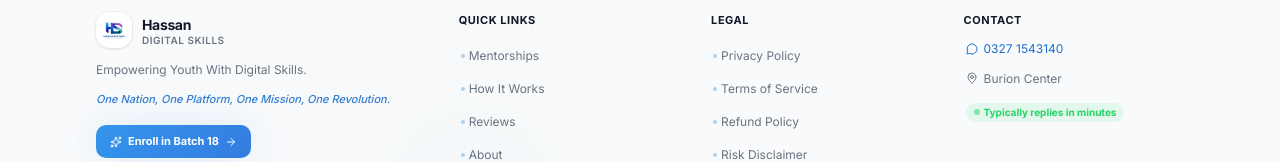
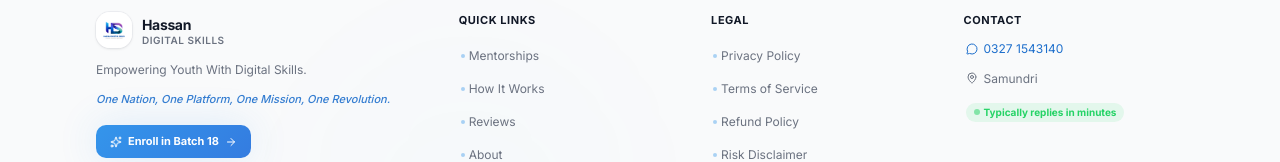
Before and after one commit to AloneCoder199/HDS, a Next.js app: page / in a window 1280 px wide. Shown: the part 10767-10929 px from the top of the page. Built offline with nearby package versions, Linux system fonts and the light colour scheme.

Commit message:
updating footer 2

```diff
--- a/components/reusable/Footer.tsx
+++ b/components/reusable/Footer.tsx
@@ -218,7 +218,7 @@ export function Footer() {
                 </li>
                 <li className="flex items-start gap-1.5">
                   <MapPin className="mt-0.5 h-3 w-3 shrink-0" />
-                  Burion Center
+                  Samundri
                 </li>
                 <li className="pt-1">
                   <span className="inline-flex items-center gap-1 rounded-full bg-[#25D366]/10 px-2 py-0.5 text-[10px] font-bold text-[#25D366]">
```
